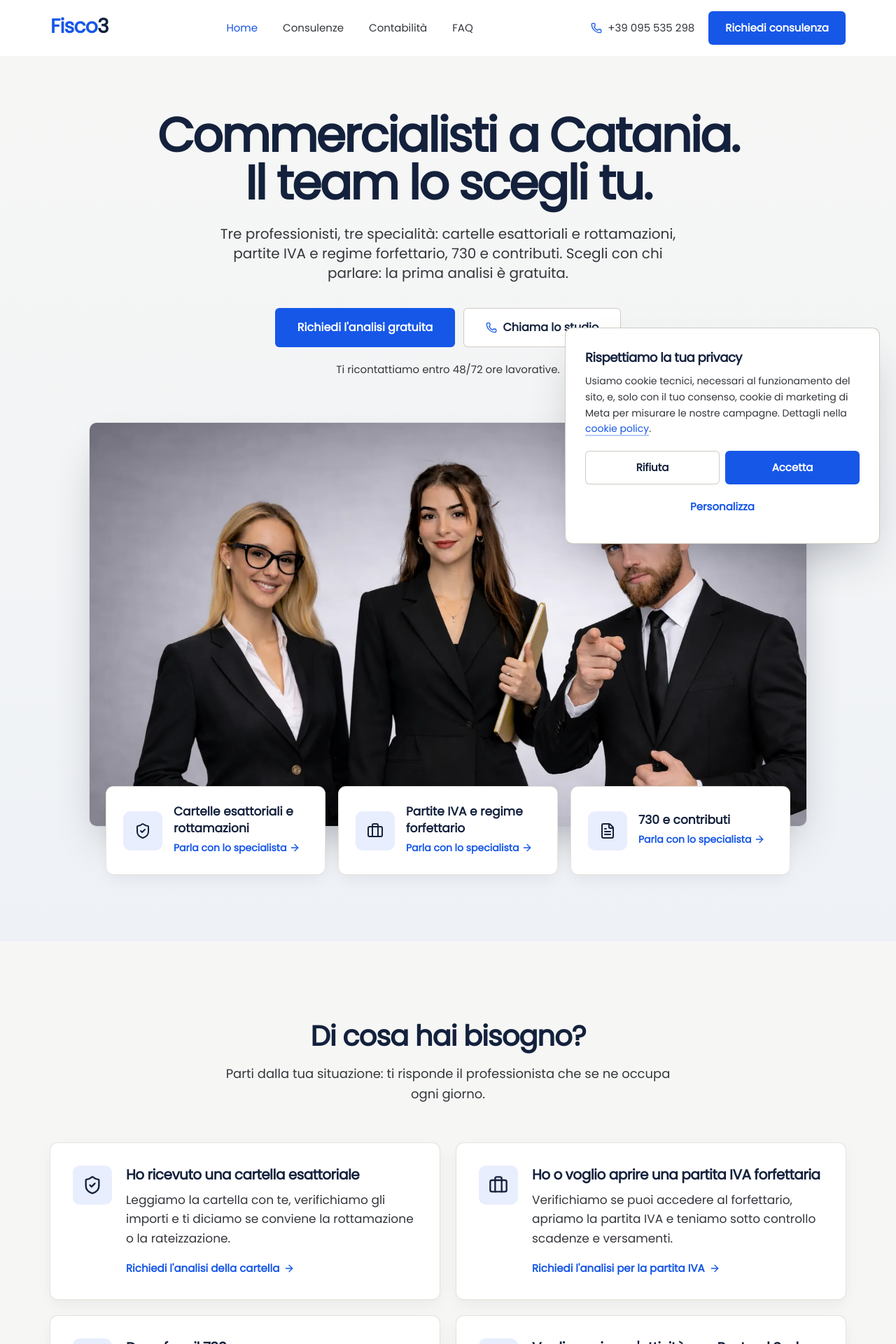
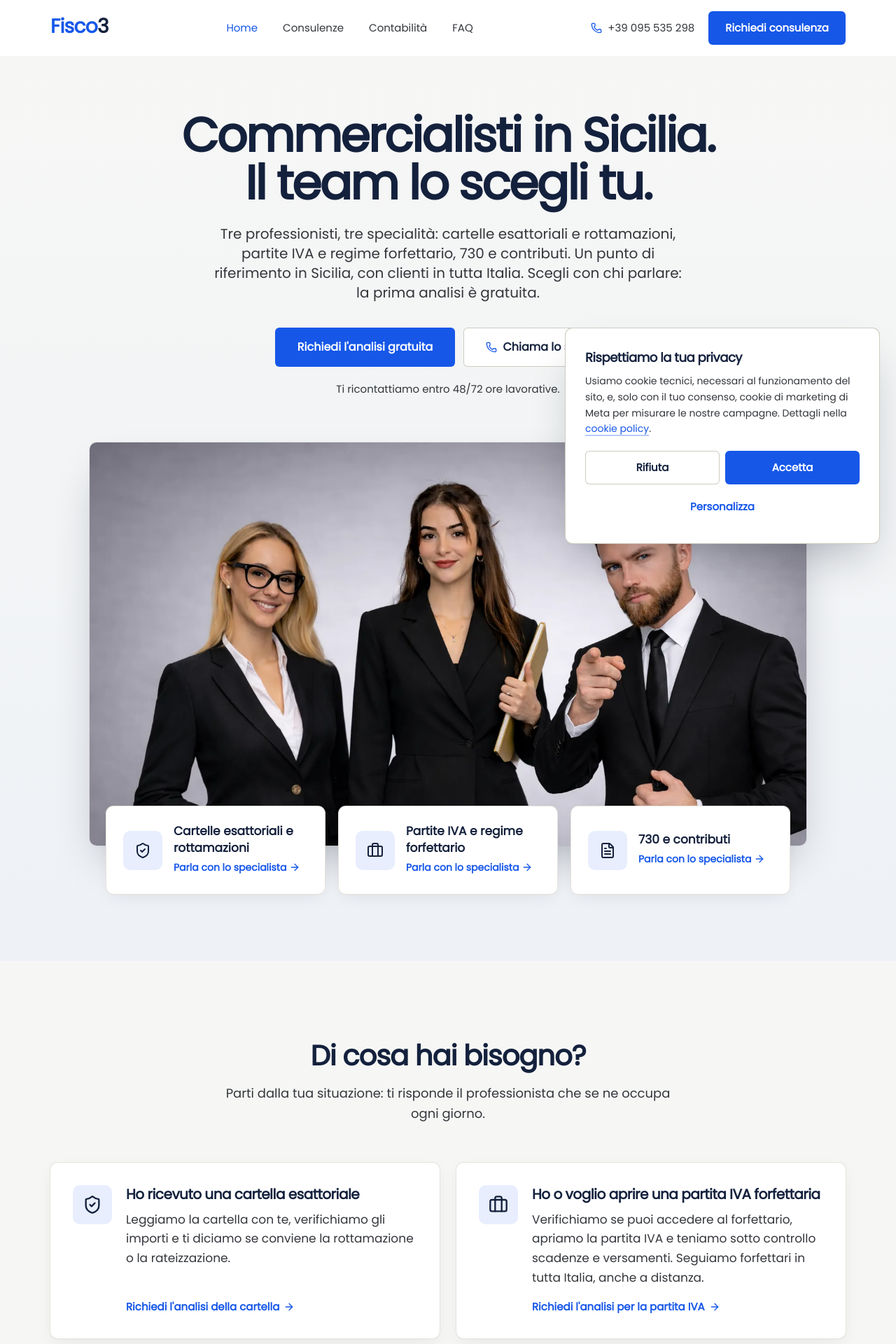
Before and after one commit to andreagaetanoscardaci04-cpu/Fisco3, a React (Vite) app: page / in a window 1280 px wide. Shown: the top 1920 px of the page at 70% size. Built offline with nearby package versions, Linux system fonts and the light colour scheme.

Commit message:
Testi: riferimento in Sicilia, clienti e forfettari in tutta Italia
Hero, "Perché scegliere", servizio forfettario, FAQ, footer, SEO
(titolo, descrizioni, areaServed) e immagine social. L'indirizzo resta
a Catania.

Co-Authored-By: Claude Opus 5.5 <noreply@anthropic.com>

```diff
--- a/src/components/Footer.jsx
+++ b/src/components/Footer.jsx
@@ -92,8 +92,8 @@ export default function Footer() {
             </Link>
             <p className="mt-5 max-w-xs leading-relaxed">
               {studio.legalName ?? "Studio associato di commercialisti"} a
-              Catania. Tre professionisti, tre specialità: il team lo scegli
-              tu.
+              Catania, punto di riferimento in Sicilia, con clienti in tutta
+              Italia. Il team lo scegli tu.
             </p>
             {studio.piva && (
               <p className="mt-3 text-sm">P.IVA {studio.piva}</p>
--- a/src/components/home/Hero.jsx
+++ b/src/components/home/Hero.jsx
@@ -97,7 +97,7 @@ export default function Hero() {
       <Container className="relative">
         <div className="reveal mx-auto max-w-5xl text-center">
           <h1 className="text-balance text-[2.5rem] font-bold leading-[1.08] tracking-tightest sm:text-6xl lg:text-[4.25rem]">
-            <span className="sm:block">Commercialisti a Catania.</span>{" "}
+            <span className="sm:block">Commercialisti in Sicilia.</span>{" "}
             <span className="block">
               Il&nbsp;team lo scegli tu.
             </span>
@@ -105,6 +105,7 @@ export default function Hero() {
           <p className="mx-auto mt-6 max-w-2xl text-pretty text-lg leading-relaxed md:text-xl">
             Tre professionisti, tre specialità: cartelle esattoriali e
             rottamazioni, partite IVA e regime forfettario, 730 e contributi.
+            Un punto di riferimento in Sicilia, con clienti in tutta Italia.
             Scegli con chi parlare: la prima analisi è gratuita.
           </p>
 
--- a/src/components/home/WhyUs.jsx
+++ b/src/components/home/WhyUs.jsx
@@ -54,7 +54,7 @@ export default function WhyUs({ bg }) {
             Perché scegliere {studio.brandName}
           </h2>
           <p className="section-lead">
-            Uno studio di Catania dove sai sempre con chi stai parlando.
+            Un punto di riferimento in Sicilia, con clienti in tutta Italia: sai sempre con chi stai parlando.
           </p>
           {/* Su mobile righe separate da filetti, da md in su icone su riquadro */}
           <ul className="mt-8 border-b border-pietra-scura md:space-y-6 md:border-0">
--- a/src/data/faq.js
+++ b/src/data/faq.js
@@ -9,7 +9,7 @@ export const FAQ_ITEMS = [
   {
     question: "Cos'è Fisco3 e come funziona?",
     answer:
-      "Fisco3 è uno studio associato di commercialisti a Catania, che segue clienti in studio e anche a distanza.",
+      "Fisco3 è uno studio associato di commercialisti con sede a Catania, un punto di riferimento in Sicilia. Seguiamo clienti in studio e, a distanza, in tutta Italia: i forfettari, ad esempio, li gestiamo ovunque.",
   },
   {
     question: "Quanto costa il servizio?",
--- a/src/data/services.js
+++ b/src/data/services.js
@@ -15,7 +15,7 @@ export const SERVICES = [
     label: "Partite IVA e regime forfettario",
     situation: "Ho o voglio aprire una partita IVA forfettaria",
     description:
-      "Verifichiamo se puoi accedere al forfettario, apriamo la partita IVA e teniamo sotto controllo scadenze e versamenti.",
+      "Verifichiamo se puoi accedere al forfettario, apriamo la partita IVA e teniamo sotto controllo scadenze e versamenti. Seguiamo forfettari in tutta Italia, anche a distanza.",
     ctaLabel: "Richiedi l'analisi per la partita IVA",
     formLabel: "Regime Forfettario",
   },
--- a/src/seo/routes.js
+++ b/src/seo/routes.js
@@ -7,9 +7,9 @@ export const OG_IMAGE = "/og/fisco3.png"; // 1200x630
 export const ROUTES = [
   {
     path: "/",
-    title: "Commercialisti a Catania | Fisco3, il team lo scegli tu",
+    title: "Commercialisti in Sicilia | Fisco3, il team lo scegli tu",
     description:
-      "Studio associato di commercialisti a Catania: cartelle esattoriali e rottamazioni, partite IVA e regime forfettario, 730. Scegli il professionista, la prima analisi è gratuita.",
+      "Studio di commercialisti a Catania, punto di riferimento in Sicilia con clienti in tutta Italia: cartelle esattoriali e rottamazioni, partite IVA e forfettario, 730. La prima analisi è gratuita.",
   },
   {
     path: "/consulenze",
@@ -20,7 +20,7 @@ export const ROUTES = [
     path: "/contabilita",
     title: "Contabilità per partite IVA e attività | Fisco3 Catania",
     description:
-      "Tenuta della contabilità, fatturazione elettronica, scadenze e F24 con un commercialista di riferimento a Catania.",
+      "Tenuta della contabilità, fatturazione elettronica, scadenze e F24 con un commercialista di riferimento, in Sicilia e in tutta Italia.",
   },
   {
     path: "/faq",
@@ -76,7 +76,10 @@ export function localBusinessJsonLd() {
       addressRegion: studio.address.province,
       addressCountry: "IT",
     },
-    areaServed: "Catania",
+    areaServed: [
+      { "@type": "AdministrativeArea", name: "Sicilia" },
+      { "@type": "Country", name: "Italia" },
+    ],
   };
   if (studio.piva) data.vatID = studio.piva;
   if (studio.geo) {
@@ -129,7 +132,7 @@ export function headTags(path) {
     `<meta property="og:image" content="${image}" />`,
     `<meta property="og:image:width" content="1200" />`,
     `<meta property="og:image:height" content="630" />`,
-    `<meta property="og:image:alt" content="Fisco3, commercialisti a Catania. Il team lo scegli tu." />`,
+    `<meta property="og:image:alt" content="Fisco3, commercialisti in Sicilia. Il team lo scegli tu." />`,
     `<meta name="twitter:card" content="summary_large_image" />`,
     `<meta name="twitter:title" content="${esc(route.title)}" />`,
     `<meta name="twitter:description" content="${esc(route.description)}" />`,
```
Also changed, not shown: public/og/fisco3.png.
